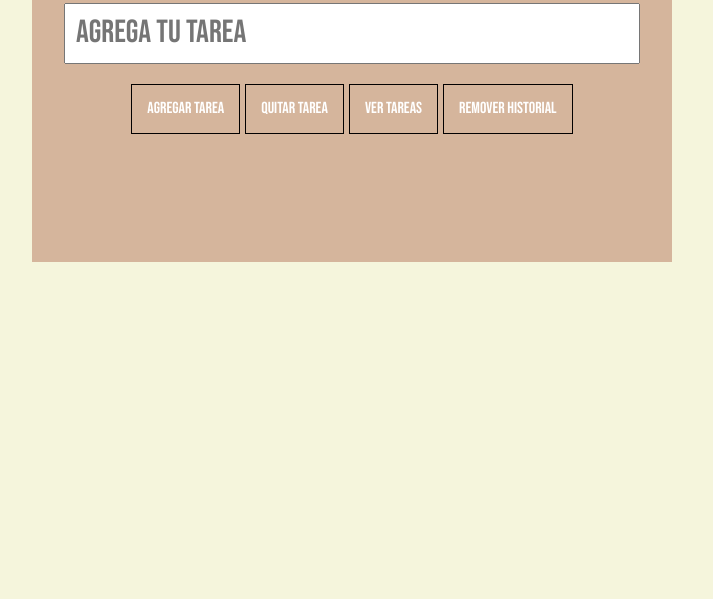
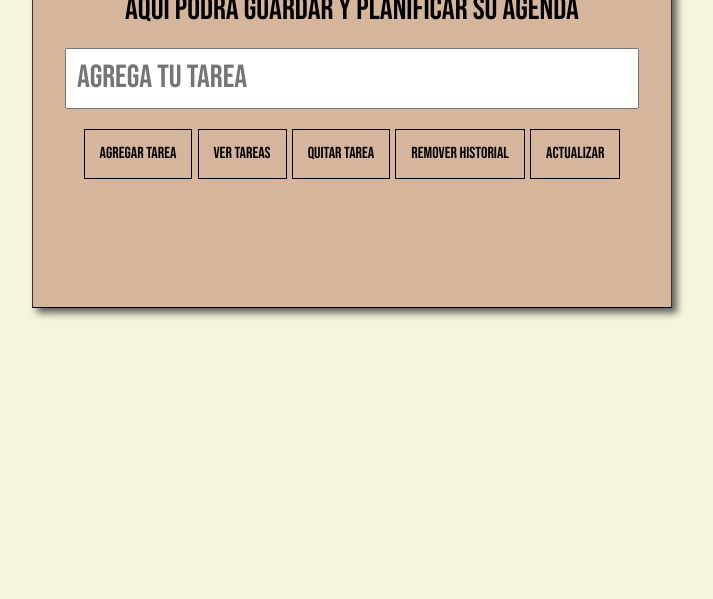
Before and after one commit to crashchaco/coderhouseJS, a plain HTML site: page index.html in a window 1280 px wide. Shown: the part 201-800 px from the top of the page, without its empty margins (288-1001 px from the left). Drawn offline with Linux system fonts and the light colour scheme.

Commit message:
entregafinal

```diff
--- a/css/estilos.css
+++ b/css/estilos.css
@@ -18,13 +18,28 @@ body {
 	width: 90%;
 }
 
+.relieve–despues {
+	border-top: 1px solid #444;
+	border-right: 1px solid #333;
+	border-bottom: 1px solid #000;
+	border-left: 1px solid #333;
+	background: #222;
+	/* Firefox */
+	-moz-box-shadow:5px 5px 7px rgba(33,33,33,1);
+	/* Safari+Chrome */
+	-webkit-box-shadow: 5px 5px 7px rgba(33,33,33,.7);
+	/* Opera */
+	box-shadow: 5px 5px 7px rgba(33,33,33,.7);
+	}
+
 .principal {
-	background: #d5b59c;
-	border-top: 20px solid #ffffff;
+	background: #D5B59C;
+	background-size: 100%;
 	color: #fff;
 	padding: 10% 0;
 	width: 50%;
 	margin-left: 25%;
+	margin-top: 5%;
 }
 
 .principal .formulario {
@@ -81,3 +96,8 @@ body {
 	margin-bottom: 3%;
 	text-align: center;
 }
+
+.boton {
+	color: black !important;
+	cursor: pointer
+}
--- a/index.html
+++ b/index.html
@@ -12,22 +12,23 @@
 </head>
 <body onload="cambiar_contenido()">
 
-	<div class="principal">
+	<div class="principal relieve–despues">
 		<div id="contenedorjs"></div>
 		<div class="wrap">
 			<form class="formulario" action="">
 				<input type="text" id="tareaInput" placeholder="Agrega tu tarea">
 				<input type="button" class="boton" id="btn-agregar" value="Agregar Tarea">
+				<input type="button" class="boton" id="btn-ver-tareas" value="Ver Tareas">
 				<input type="button" class="boton" id="btn-quitar" value="Quitar Tarea">
-				<input type="button" class="boton" id="btn-ver-tareas" value="Ver Tareas">
 				<input type="button" class="boton" id="btn-borrar-historial" value="Remover Historial">
+				<input type="button" class="boton" id="btn-borrar-historial" value="ACTUALIZAR" onclick="location.reload()">
 			</form>
 		</div>
 	</div>
 
 	<div class="tareas">
 		<div class="wrap">
-			<ul class="lista" id="lista">
+			<ul class="lista" id="lista" onclick="tachar()">
 
 			</ul>
 		</div>
--- a/js/main.js
+++ b/js/main.js
@@ -6,7 +6,7 @@
 		this.indice_contenido = indice_contenido
 	}
 
-	const saludar = ["Hola bienvenido a su lista de tareas virtual v 1.0", "Aquí podra guardar y planificar su agenda"]
+	const saludar = ["Hola bienvenido a su lista de tareas virtual v 1.0".fontcolor("black"), "Aquí podra guardar y planificar su agenda".fontcolor("black")]
 
 	let saludo1 = new bienvenidaArray(3000, saludar, 0)
 
@@ -75,9 +75,7 @@
 
 			// PUSH 		//LOCAL STORAGE
 
-			listadoDeTareas.push({
-				nombre: tarea
-			})
+			listadoDeTareas.push({nombre: tarea})
 
 			console.log(listadoDeTareas);
 
@@ -113,7 +111,7 @@
 				return Indice;
 			}
 
-			listadoDeTareas = listadoDeTareas.splice(obtenerIndice(tarea), 1);
+			listadoTareas = listadoDeTareas.splice(obtenerIndice(tarea), 1);
 
 			escribirLocal("tareas", listadoDeTareas);
 
@@ -121,7 +119,9 @@
 			console.log(listadoDeTareas);
 
 			// SOBRE-ESCRIBIMOS EL ARRAY SIN EL ELEMENTO ELIMINADO
-			return listadoDeTareas;
+			return listadoTareas;
+
+
 		};
 
 
@@ -178,3 +178,8 @@
 		}
 
 	}
+
+	function tachar() {
+		let decision = prompt("¿quiere finalizar la tarea?")
+		return decision;
+	}
```
Also changed, not shown: img/4317847.jpg (added).
